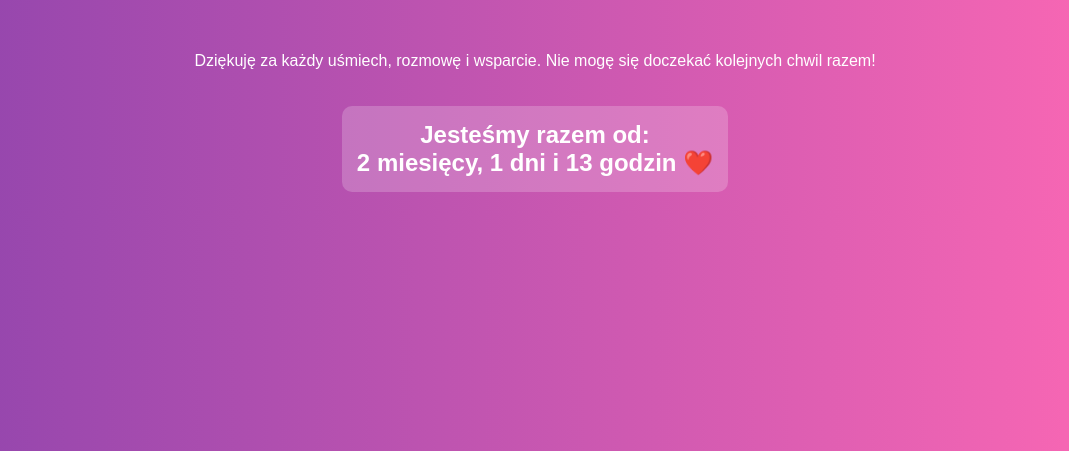
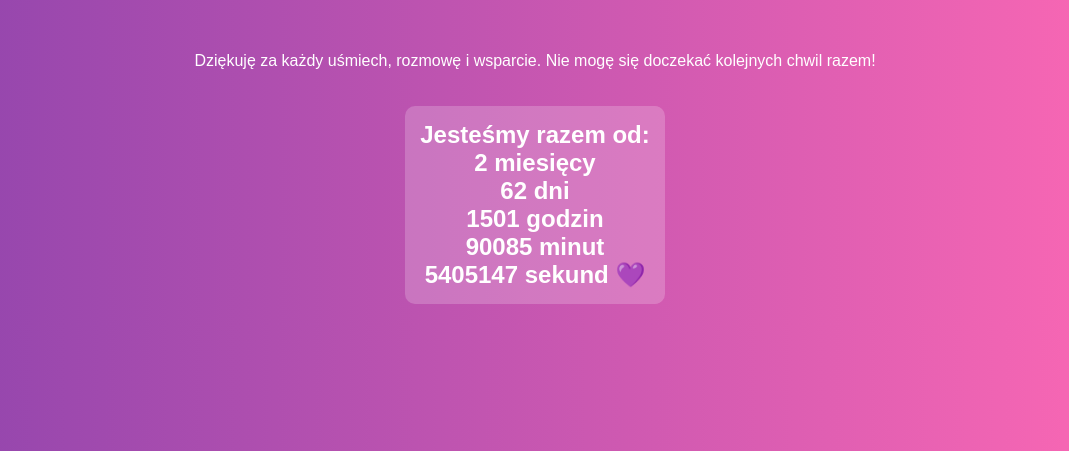
Before and after one commit to szamizw/2msc2, a plain HTML site: page index.html in a window 1280 px wide. Shown: the part 349-800 px from the top of the page, without its empty margins (105-1174 px from the left). Drawn offline with Linux system fonts and the light colour scheme.

Commit message:
Update index.html

```diff
--- a/index.html
+++ b/index.html
@@ -58,13 +58,21 @@
             const now = new Date();
             const diff = now - startDate; // Różnica w milisekundach
 
-            // Oblicz miesiące, dni, godziny
+            // Oblicz miesiące, dni, godziny, minuty, sekundy
             const months = Math.floor(diff / (1000 * 60 * 60 * 24 * 30.44)); // Średnia długość miesiąca
-            const days = Math.floor((diff % (1000 * 60 * 60 * 24 * 30.44)) / (1000 * 60 * 60 * 24));
-            const hours = Math.floor((diff % (1000 * 60 * 60 * 24)) / (1000 * 60 * 60));
+            const days = Math.floor(diff / (1000 * 60 * 60 * 24)); // Całkowita liczba dni
+            const hours = Math.floor(diff / (1000 * 60 * 60)); // Całkowita liczba godzin
+            const minutes = Math.floor(diff / (1000 * 60)); // Całkowita liczba minut
+            const seconds = Math.floor(diff / 1000); // Całkowita liczba sekund
 
             // Wyświetl wynik
-            document.getElementById("countup-timer").innerHTML = `Jesteśmy razem od: <br> ${months} miesięcy, ${days} dni i ${hours} godzin ❤️`;
+            document.getElementById("countup-timer").innerHTML =
+                `Jesteśmy razem od: <br>
+                ${months} miesięcy <br>
+                ${days} dni <br>
+                ${hours} godzin <br>
+                ${minutes} minut <br>
+                ${seconds} sekund 💜`;
         }
 
         setInterval(updateTimer, 1000); // Aktualizacja co sekundę
```
